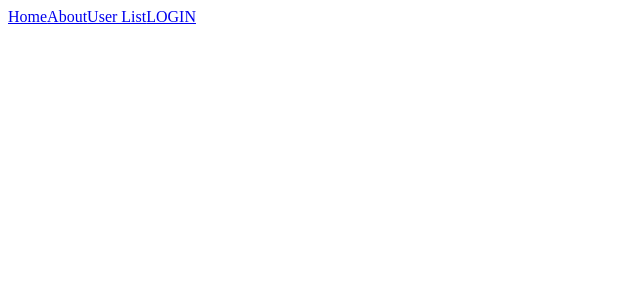
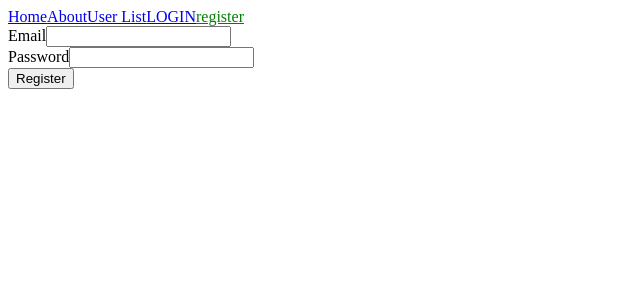
Before and after one commit to AlexKrushkova/VegXs, an Angular app: page /register in a window 1280 px wide. Before the commit this address led to /. Shown: the top 300 px of the page, without its empty margins (0-640 px from the left). Built offline with nearby package versions, Linux system fonts and the light colour scheme.

Commit message:
register created

```diff
--- a/src/app/app-routing.module.ts
+++ b/src/app/app-routing.module.ts
@@ -6,6 +6,7 @@ import { NavigationComponent } from './core/navigation/navigation.component';
 import { AccessGuard } from './guards/access.guard';
 import { HomeComponent } from './home/home.component';
 import { LoginComponent } from './user/login/login.component';
+import { RegisterComponent } from './user/register/register.component';
 
 const routes: Routes = [
   {
@@ -26,6 +27,10 @@ const routes: Routes = [
     component: LoginComponent
   },
 
+  {
+    path: 'register',
+    component: RegisterComponent
+  },
 
 
 ];
--- a/src/app/core/navigation/navigation.component.html
+++ b/src/app/core/navigation/navigation.component.html
@@ -3,4 +3,5 @@
     <a routerLink="/about" routerLinkActive="active" >About</a>
     <a routerLink="/user" routerLinkActive="active">User List</a>
     <a routerLink="/login" routerLinkActive="active">LOGIN</a>
+    <a routerLink="/register" routerLinkActive="active">register</a>
 </nav>
--- /dev/null
+++ b/src/app/user/register/register.component.html
@@ -0,0 +1,18 @@
+<form (ngSubmit)="registerHandler()">
+
+    <div class="form-group">
+        <label for="email">Email</label>
+        <input type="text" name="email" id="email">
+        <!-- <div *ngIf="emailInput.touched && emailInput.errors?.required" class="validation-error">Email is required!</div>
+        <div *ngIf="emailInput.touched && emailInput.errors?.email" class="validation-error">Email is invalid!</div> -->
+    </div>
+
+    <div class="form-group">
+        <label for="password">Password</label>
+        <input type="password" name="password" id="password" >
+        <!-- <div *ngIf="passwordInput.touched && passwordInput.errors?.required" class="validation-error">Password is required!</div> -->
+    </div>
+
+    <button>Register</button>
+
+</form>
--- /dev/null
+++ b/src/app/user/register/register.component.ts
@@ -0,0 +1,21 @@
+import { Component, OnInit } from '@angular/core';
+import { FormBuilder } from '@angular/forms';
+
+@Component({
+  selector: 'app-register',
+  templateUrl: './register.component.html',
+  styleUrls: ['./register.component.css']
+})
+export class RegisterComponent implements OnInit {
+
+
+
+  constructor(private fb: FormBuilder) { }
+
+  ngOnInit(): void {
+  }
+
+  registerHandler(){
+
+  }
+}
```
Also changed, not shown: src/app/user/user.module.ts (+5 -3 lines), src/app/user/register/register.component.css (added), 1 other file (tests, documents, lock files or other folders).
